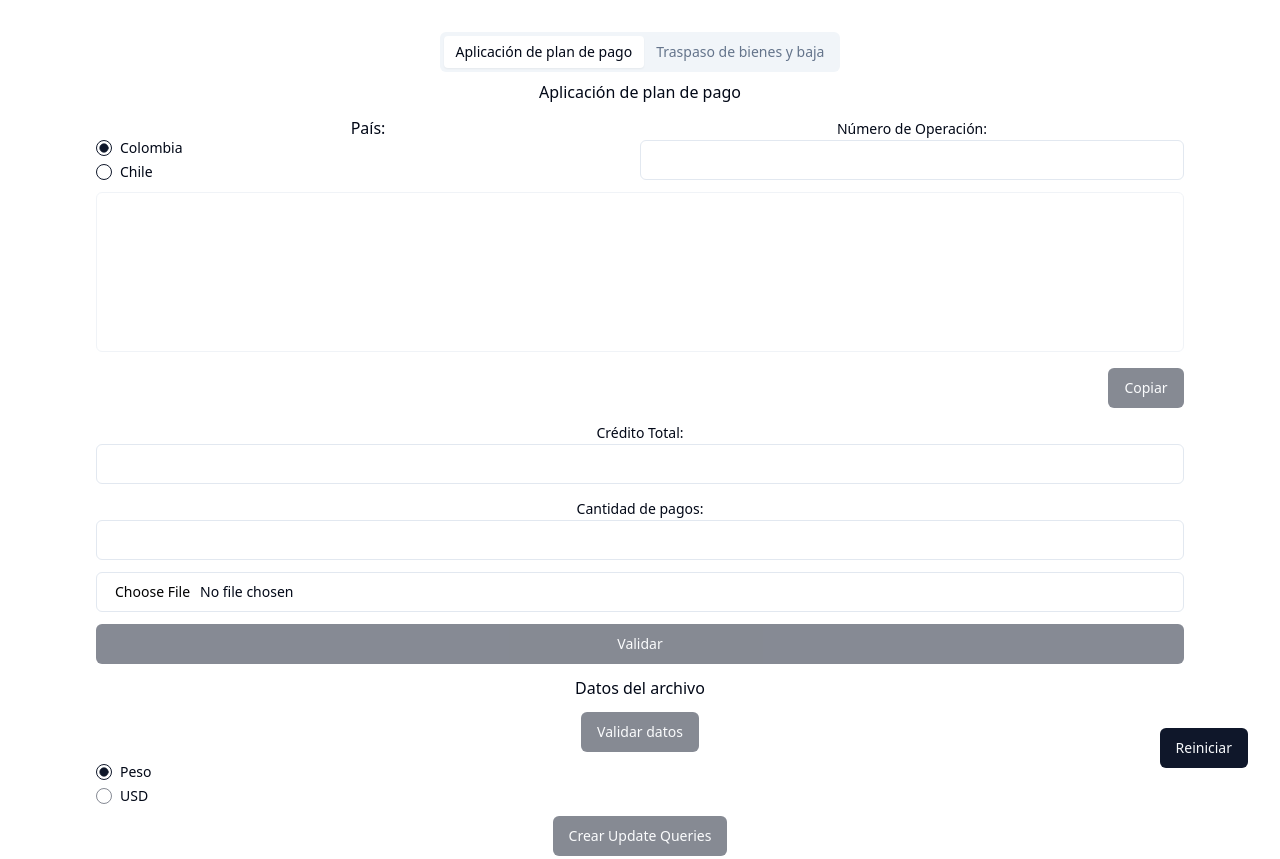
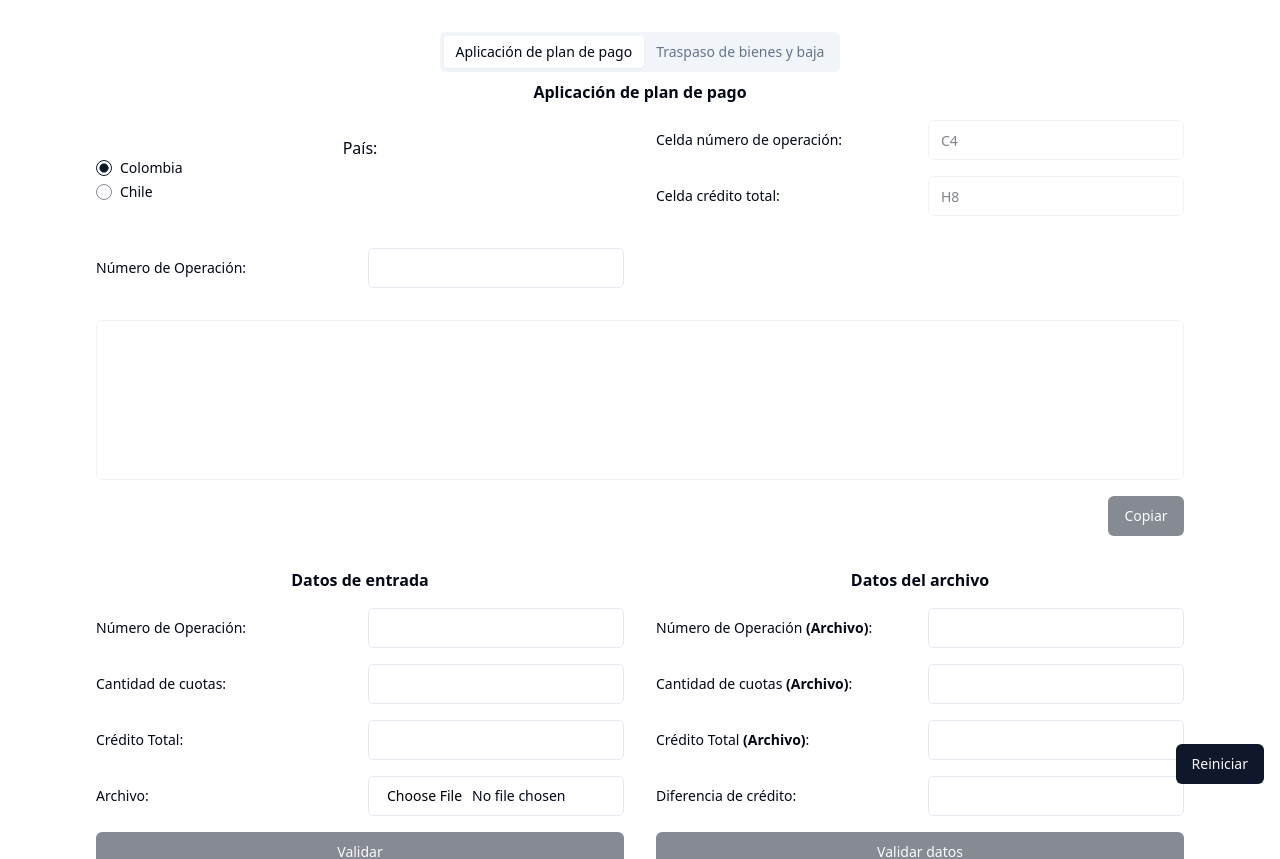
Before and after one commit to jokinz/maaq-payment-plan-analyzer, a React (Vite) app: page / in a window 1280 px wide. Shown: the top 859 px of the page. Built offline with nearby package versions, Linux system fonts and the light colour scheme.

Commit message:
Update PlanDePago.tsx

```diff
--- a/src/components/PlanDePago.tsx
+++ b/src/components/PlanDePago.tsx
@@ -376,6 +376,7 @@ function PlanDePago() {
       }
     }
   }
+
   const fileRef = useRef<HTMLInputElement>(null)
 
   const restartValues = () => {
@@ -393,10 +394,11 @@ function PlanDePago() {
       fileRef.current.value = ''
     }
   }
+
   return (
-    <div className="flex flex-col gap-3">
-      <h2>Aplicación de plan de pago</h2>
-      <section className="grid grid-cols-2">
+    <div className="flex flex-col gap-4 ">
+      <h2 className="font-bold">Aplicación de plan de pago</h2>
+      <section className="grid grid-cols-2 gap-8 items-center">
         <div>
           <p>País: </p>
           <RadioGroup defaultValue="colombia">
@@ -415,13 +417,31 @@ function PlanDePago() {
                 id="chile"
                 checked={country === 'chile'}
                 onChange={() => setCountry('chile')}
+                disabled
               />
               <Label htmlFor="chile">Chile</Label>
             </div>
           </RadioGroup>
         </div>
-        <div>
-          <p>
+        <div className="grid grid-cols-2 gap-4 items-center text-left">
+          <Label htmlFor="cellOperationNumber">
+            Celda número de operación:
+          </Label>
+          <Input
+            id="cellOperationNumber"
+            type="text"
+            value={cellOperationNumber}
+            disabled
+          />
+          <Label htmlFor="cellTotalCredit">Celda crédito total: </Label>
+          <Input
+            id="cellTotalCredit"
+            type="text"
+            value={cellTotalCredit}
+            disabled
+          />
+        </div>
+        <div className="grid grid-cols-2 gap-4 items-center text-left">
           <Label htmlFor="operationNumber">Número de Operación: </Label>
           <Input
             id="operationNumber"
@@ -432,12 +452,29 @@ function PlanDePago() {
               setExternalOperationNumber(parseInt(event.target.value))
             }
           />
-          </p>
         </div>
-      </section>
-
-      <Query content={query1}></Query>
-      <p>
+        <Query content={query1} />
+        <div className="grid grid-cols-2 gap-4 text-left items-center">
+          <h3 className="font-bold col-span-2 text-center">Datos de entrada</h3>
+          <Label htmlFor="operationNumberCopy">Número de Operación: </Label>
+          <Input
+            id="operationNumberCopy"
+            type="text"
+            value={externalOperationNumber ? externalOperationNumber : ''}
+            readOnly
+          />
+          <Label htmlFor="externalPaymentsQuantity">Cantidad de cuotas: </Label>
+          <Input
+            id="externalPaymentsQuantity"
+            type="text"
+            value={
+              externalPaymentsQuantity !== 0 ? externalPaymentsQuantity : ''
+            }
+            onChange={(event) =>
+              parseInt(event.target.value) &&
+              setExternalPaymentsQuantity(parseInt(event.target.value))
+            }
+          />
           <Label htmlFor="totalCredit">Crédito Total: </Label>
           <Input
             id="totalCredit"
@@ -448,25 +485,16 @@ function PlanDePago() {
               setExternalTotalCredit(parseInt(event.target.value))
             }
           />
-      </p>
-      <p>
-        <Label htmlFor="externalPaymentsQuantity">Cantidad de pagos: </Label>
+
+          <Label htmlFor="externalFile">Archivo: </Label>
           <Input
-          id="externalPaymentsQuantity"
-          type="text"
-          value={externalPaymentsQuantity !== 0 ? externalPaymentsQuantity : ''}
-          onChange={(event) =>
-            parseInt(event.target.value) &&
-            setExternalPaymentsQuantity(parseInt(event.target.value))
-          }
-        />
-      </p>
-      <Input
+            id="externalFile"
             ref={fileRef}
             type="file"
             onChange={(event) => setFile(event.currentTarget.files)}
           />
           <Button
+            className="col-span-2"
             disabled={
               externalOperationNumber === 0 ||
               externalPaymentsQuantity === 0 ||
@@ -480,19 +508,47 @@ function PlanDePago() {
           >
             Validar
           </Button>
-      <h3>Datos del archivo</h3>
-      {file && (
-        <>
-          <p
+        </div>
+        <div className="grid grid-cols-2 gap-4 text-left items-center">
+          <h3 className="font-bold col-span-2 text-center">
+            Datos del archivo
+          </h3>
+          <Label htmlFor="fileOperationNumber">
+            Número de Operación <b>(Archivo)</b>:{' '}
+          </Label>
+          <Input
+            id="fileOperationNumber"
+            type="text"
+            readOnly
+            value={fileOperationNumber ? fileOperationNumber : ''}
             style={
               fileOperationNumber === externalOperationNumber
                 ? { color: 'green' }
                 : { color: 'red' }
             }
-          >
-            Número de Operación: <b>{fileOperationNumber}</b>
-          </p>
-          <p
+          />
+          <Label htmlFor="filePaymentsQuantity">
+            Cantidad de cuotas <b>(Archivo)</b>:{' '}
+          </Label>
+          <Input
+            id="filePaymentsQuantity"
+            type="text"
+            readOnly
+            value={filePaymentsQuantity ? filePaymentsQuantity : ''}
+            style={
+              filePaymentsQuantity === externalPaymentsQuantity
+                ? { color: 'green' }
+                : { color: 'red' }
+            }
+          />
+          <Label htmlFor="fileTotalCredit">
+            Crédito Total <b>(Archivo)</b>:{' '}
+          </Label>
+          <Input
+            id="fileTotalCredit"
+            type="text"
+            readOnly
+            value={fileTotalCredit ? fileTotalCredit : ''}
             style={{
               color:
                 fileTotalCredit - externalTotalCredit === 0
@@ -502,10 +558,13 @@ function PlanDePago() {
                   ? 'yellow'
                   : 'red',
             }}
-          >
-            Crédito Total: <b>{fileTotalCredit}</b>
-          </p>
-          <p
+          />
+          <Label htmlFor="totalCreditDifference">Diferencia de crédito: </Label>
+          <Input
+            id="totalCreditDifference"
+            type="text"
+            readOnly
+            value={fileTotalCredit ? fileTotalCredit - externalTotalCredit : ''}
             style={{
               color:
                 fileTotalCredit - externalTotalCredit === 0
@@ -515,23 +574,10 @@ function PlanDePago() {
                   ? 'yellow'
                   : 'red',
             }}
-          >
-            Diferencia de crédito:
-            <b>{fileTotalCredit - externalTotalCredit}</b>
-          </p>
-          <p
-            style={
-              filePaymentsQuantity === externalPaymentsQuantity
-                ? { color: 'green' }
-                : { color: 'red' }
-            }
-          >
-            Cantidad de cuotas: <b>{filePaymentsQuantity}</b>
-          </p>
-        </>
-      )}
-      <p>
+          />
+
           <Button
+            className="col-span-2"
             disabled={
               !file ||
               fileOperationNumber !== externalOperationNumber ||
@@ -550,7 +596,9 @@ function PlanDePago() {
           >
             Validar datos
           </Button>
-      </p>
+        </div>
+        <div>
+          <p>Moneda: </p>
           <RadioGroup defaultValue="peso">
             <div className="flex items-center space-x-2">
               <RadioGroupItem
@@ -572,7 +620,7 @@ function PlanDePago() {
               <Label htmlFor="usd">USD</Label>
             </div>
           </RadioGroup>
-      <p>
+        </div>
         <Button
           disabled={
             fileOperationNumber !== externalOperationNumber ||
@@ -599,12 +647,12 @@ function PlanDePago() {
         >
           Crear Update Queries
         </Button>
-      </p>
-      <p>Update queries: </p>
+        <h3 className="col-span-2 font-bold">Update queries: </h3>
         <Query content={query2}></Query>
         <Query content={query3}></Query>
+      </section>
       <Button
-        style={{ position: 'fixed', right: '2rem', bottom: '2rem' }}
+        className="fixed right-4 bottom-4"
         onClick={() => restartValues()}
       >
         Reiniciar
```
Lines whose indentation alone changed are shown as unchanged.
